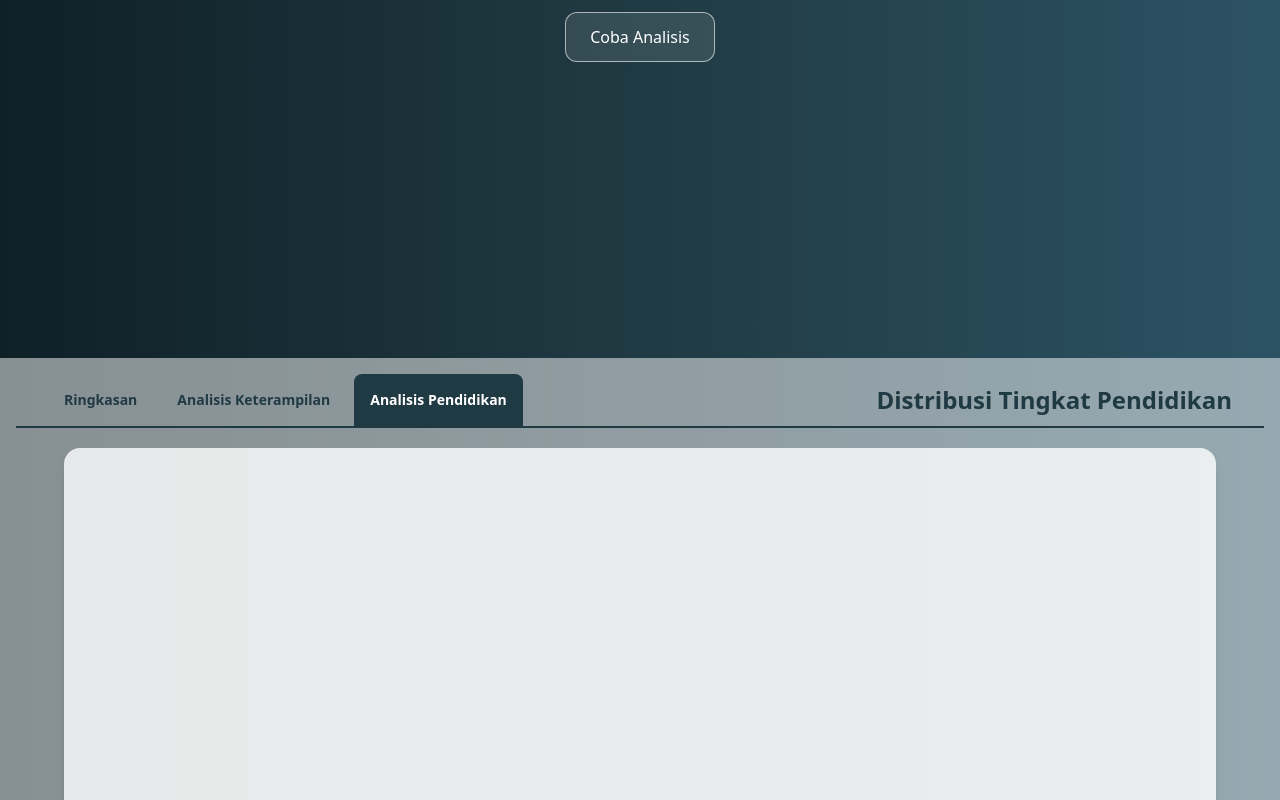
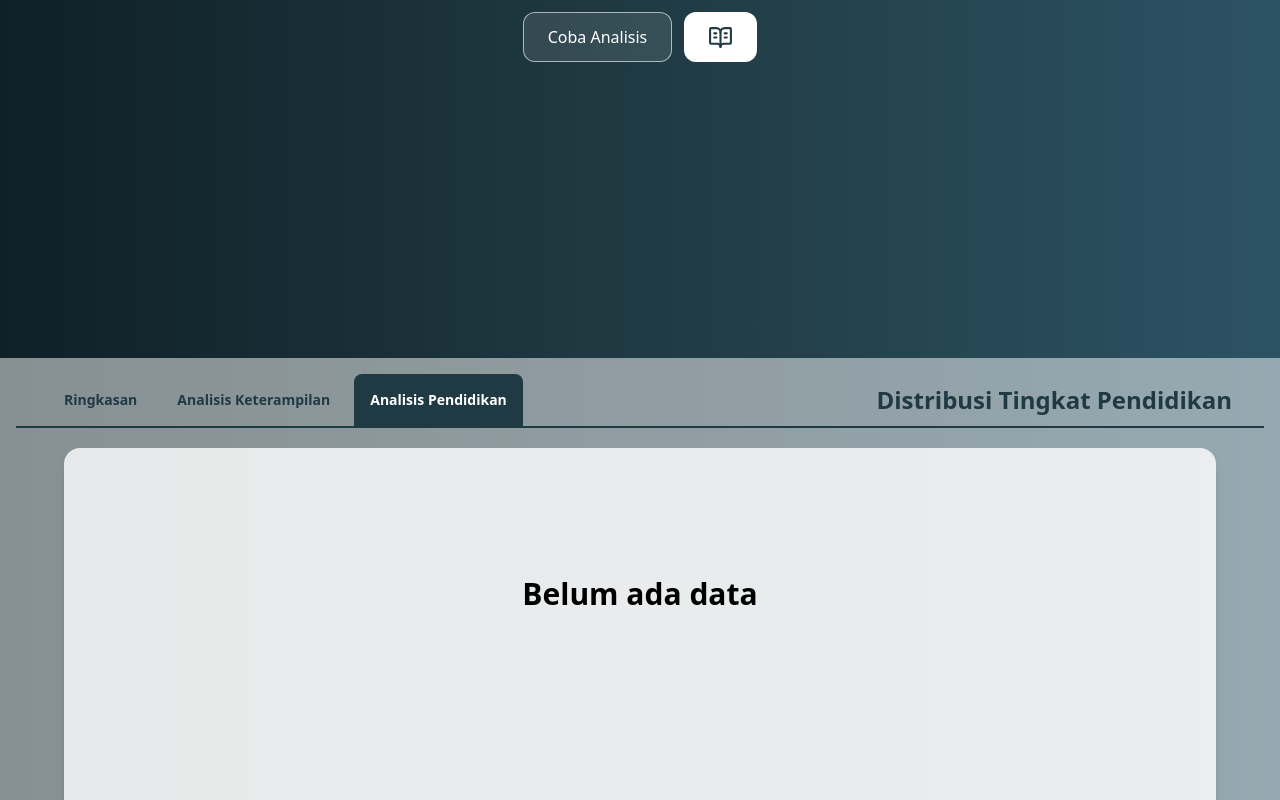
Before and after one commit to BarzDev/demo-frontend-ML, a React (Vite) app: page / in a window 1280 px wide. Both pictures are taken after a click on the button "Analisis Pendidikan". Shown: the part 442-1242 px from the top of the page. Built offline with nearby package versions, Linux system fonts and the light colour scheme; no server answers.

Commit message:
add and fixing cta to overview

```diff
--- a/src/App.jsx
+++ b/src/App.jsx
@@ -1,17 +1,13 @@
 import "./App.css";
 import { PromptSection } from "./ui/layouts/Prompt";
 import { HeroSection } from "./ui/layouts/Hero";
-import { StatisticSection } from "./ui/layouts/Statistic";
+import { OverviewSection } from "./ui/layouts/Overview";
 
 function App() {
-  const scrollToPromt = () => {
-    const promt = document.getElementById("prompt");
-    promt.scrollIntoView({ behavior: "smooth" });
-  };
   return (
     <>
-      <HeroSection onScroll={scrollToPromt} />
-      <StatisticSection />
+      <HeroSection />
+      <OverviewSection />
       <PromptSection />
     </>
   );
--- a/src/ui/layouts/Hero.jsx
+++ b/src/ui/layouts/Hero.jsx
@@ -1,4 +1,12 @@
-export const HeroSection = ({ onScroll }) => {
+import { BookOpenText } from "lucide-react";
+
+export const HeroSection = () => {
+  const scroll = (id) => {
+    id.scrollIntoView({ behavior: "smooth" });
+  };
+  const promt = document.getElementById("prompt");
+  const overview = document.getElementById("overview");
+
   return (
     <section className="min-h-screen flex flex-col items-center justify-center px-4 text-center">
       <div className="text-white max-w-4xl cursor-default">
@@ -15,13 +23,13 @@ export const HeroSection = ({ onScroll }) => {
         </h1>
 
         <h2 className="mt-3 text-base sm:text-lg md:text-xl lg:text-2xl text-white/90">
-          Sistem Rekomendasi Jalur Karier Berbasis Keahlian
+          Sistem Rekomendasi Jalur Karier Berbasis Machine Learning
         </h2>
       </div>
 
-      <div className="mt-6">
+      <div className="mt-6 flex gap-3">
         <button
-          onClick={onScroll}
+          onClick={() => scroll(promt)}
           className="
             px-6 py-3
             rounded-xl
@@ -36,6 +44,23 @@ export const HeroSection = ({ onScroll }) => {
         >
           Coba Analisis
         </button>
+
+        <button
+          onClick={() => scroll(overview)}
+          className="
+            px-6 py-3
+            rounded-xl
+            text-(--primary)
+            hover:text-white
+            text-sm sm:text-base
+            bg-white
+            hover:bg-white/30
+            transition
+            cursor-pointer
+          "
+        >
+          <BookOpenText size={25} />
+        </button>
       </div>
     </section>
   );
--- a/src/ui/layouts/Statistic.jsx
+++ b/src/ui/layouts/Overview.jsx
@@ -3,7 +3,7 @@ import SkillBarChart from "../components/SkillBarChart";
 import { TabComponent } from "../components/Tab";
 import { OverviewComponent } from "../components/Overview";
 
-export const StatisticSection = () => {
+export const OverviewSection = () => {
   const tabs = [
     {
       key: "1",
@@ -21,6 +21,7 @@ export const StatisticSection = () => {
       key: "3",
       label: "Analisis Pendidikan",
       title: "Distribusi Tingkat Pendidikan",
+      content: <EmptyField />,
     },
   ];
 
@@ -28,7 +29,7 @@ export const StatisticSection = () => {
   const content = tabs.find((tab) => tab.key === activeTab);
 
   return (
-    <section className="min-h-screen bg-white/50 p-4">
+    <section className="min-h-screen bg-white/50 p-4" id="overview">
       <div
         className="
     flex flex-col gap-4
@@ -57,7 +58,7 @@ export const StatisticSection = () => {
 
       <div className="flex items-center justify-center">
         <div
-          className="w-full max-w-6xl bg-white/80 rounded-2xl  shadow-lg
+          className="w-full max-w-6xl bg-white/80 rounded-2xl shadow-lg
         min-h-[400px]
         md:min-h-[450px]
       "
@@ -68,3 +69,11 @@ export const StatisticSection = () => {
     </section>
   );
 };
+
+const EmptyField = () => {
+  return (
+    <div className="flex items-center justify-center h-full font-bold text-3xl pt-32">
+      Belum ada data
+    </div>
+  );
+};
```
